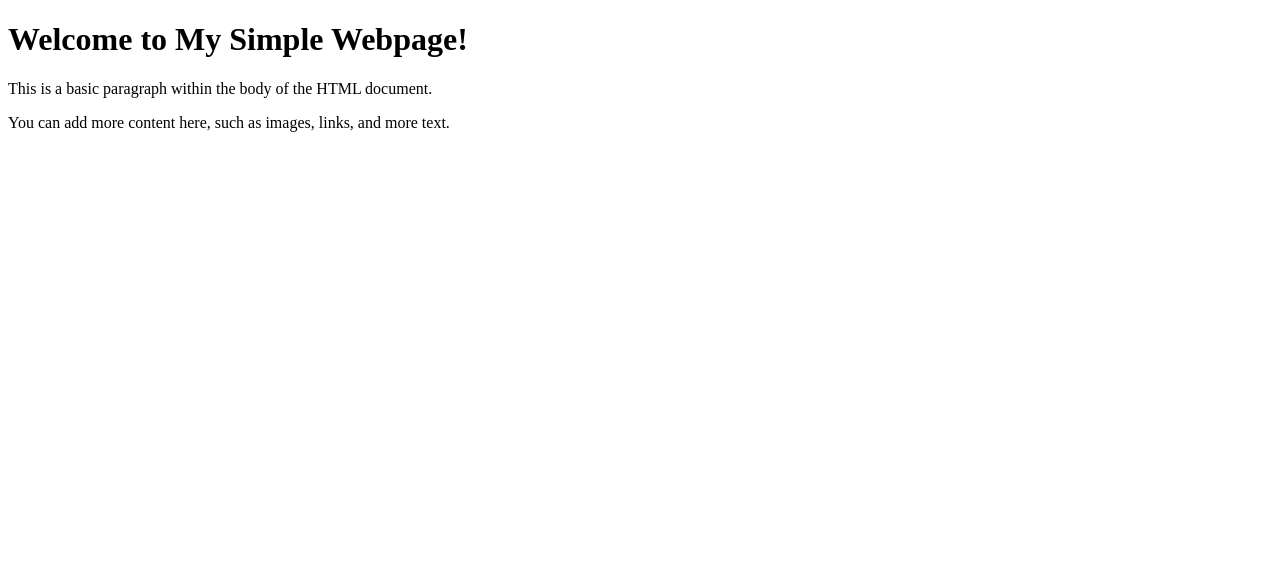
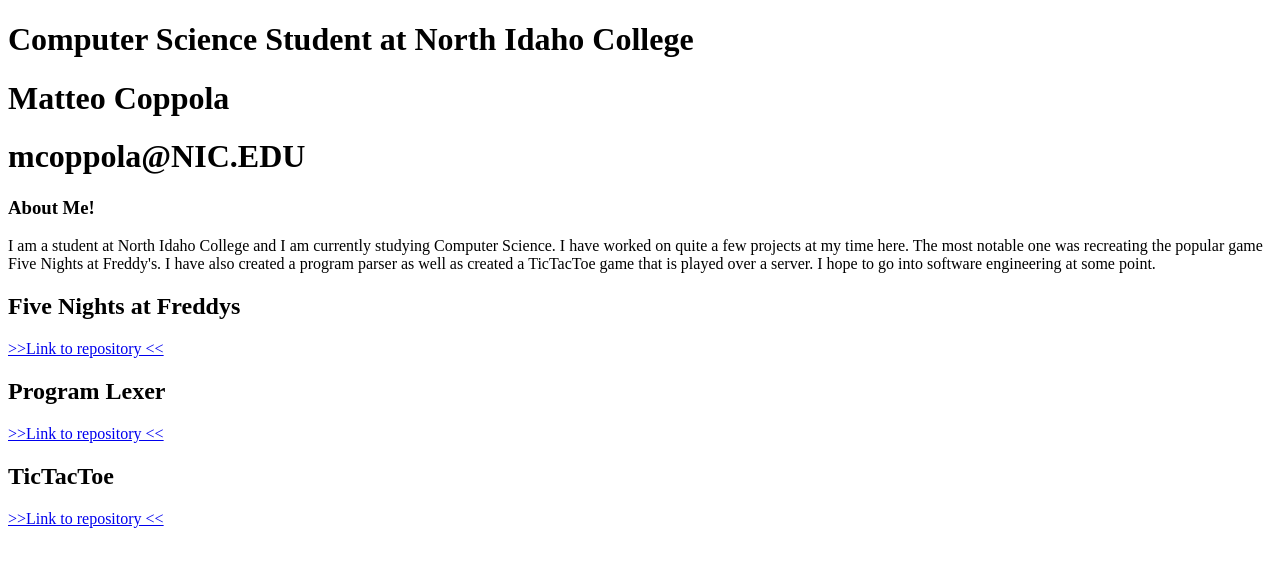
Before and after one commit to MattPola/websitePortfolio, a plain HTML site: page index.html in a window 1280 px wide. Drawn offline with Linux system fonts and the light colour scheme.

Commit message:
Added baseline

```diff
--- a/index.html
+++ b/index.html
@@ -6,8 +6,22 @@
     <title>My Simple Webpage</title>
 </head>
 <body>
-    <h1>Welcome to My Simple Webpage!</h1>
-    <p>This is a basic paragraph within the body of the HTML document.</p>
-    <p>You can add more content here, such as images, links, and more text.</p>
+    <h1>Computer Science Student at North Idaho College</h1>
+    <h1>Matteo Coppola</h1>
+    <h1>mcoppola@NIC.EDU</h1>
+    <h3>About Me!</h3>
+    <p>I am a student at North Idaho College and I am currently studying Computer Science. I have worked on
+        quite a few projects at my time here. The most notable one was recreating the popular game
+        Five Nights at Freddy's. I have also created a program parser as well as created a TicTacToe game
+        that is played over a server. I hope to go into software engineering at some point.
+    </p>
+    <h2>Five Nights at Freddys</h2>
+    <a href="https://github.com/MattPola/FNAF-Final-Spr-2025">>>Link to repository <<</a>
+    <h2>Program Lexer</h2>
+    <a href="https://github.com/MattPola/lexer-midterm-project-MattPola">>>Link to repository <<</a>
+    <h2>TicTacToe</h2>
+    <a href="https://github.com/MattPola/pa8-MattPola">>>Link to repository <<</a>
+
+
 </body>
 </html>
--- /dev/null
+++ b/js/buttonScript.js
@@ -0,0 +1,5 @@
+<script src="js/buttonScript.js"></script>
+
+function displayMessage(){
+    alert('Hello')
+}
```
